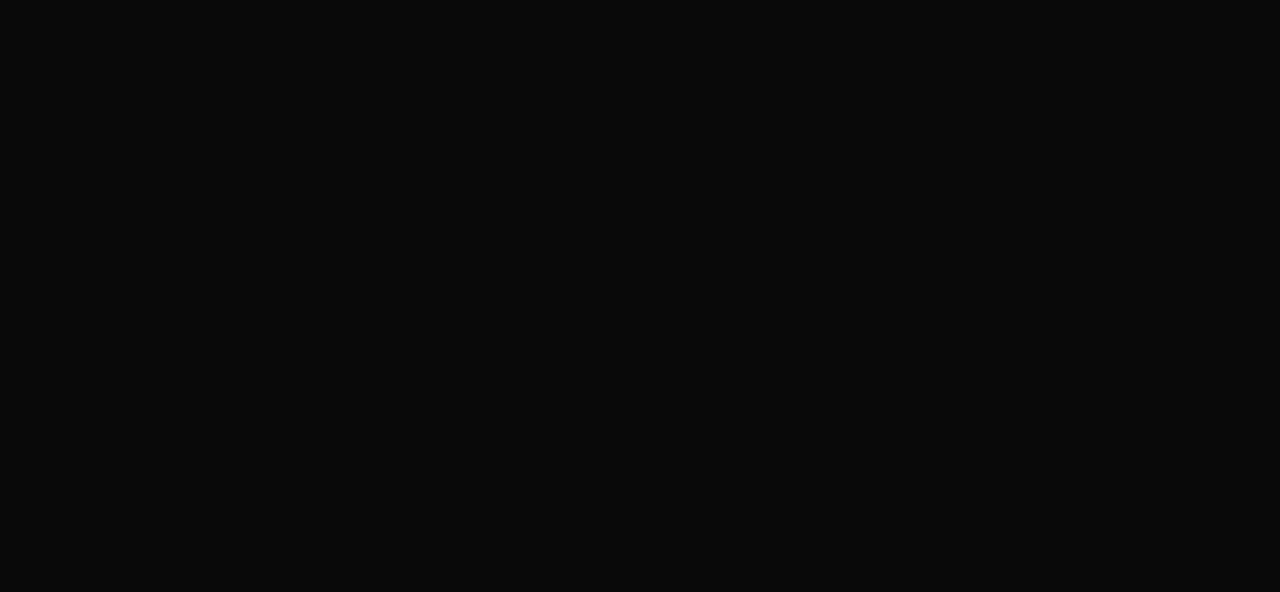
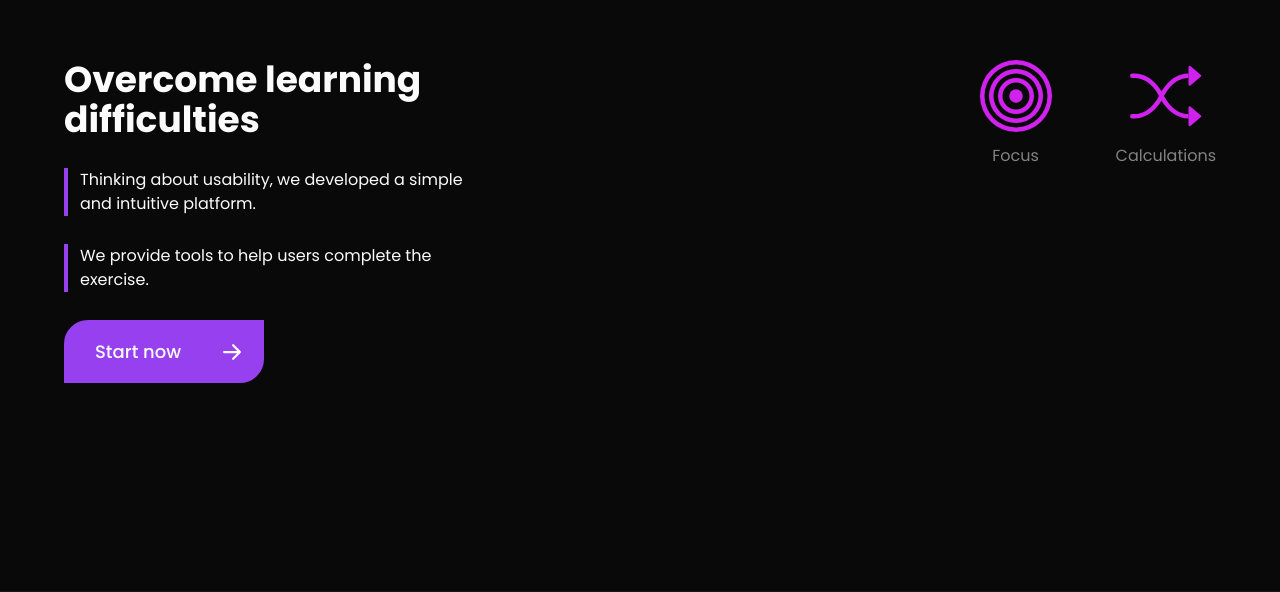
Before and after one commit to rodrigojsdeveloper/math, a Next.js app: page / in a window 1280 px wide. Shown: the part 1111-1703 px from the top of the page. Before the commit the page ends 963 px from the top, so only its background shows below. Built offline with nearby package versions, Linux system fonts and the light colour scheme.

Commit message:
feat: add learning component

```diff
--- a/app/globals.css
+++ b/app/globals.css
@@ -28,6 +28,7 @@
   --section-color: rgb(13, 13, 13);
   --input-color: hsla(0, 0%, 100%, .05);
   --selection: rgb(13, 13, 13, .5);
+  --pink-color: rgb(209 33 238);
 }
 
 html {
--- a/app/page.tsx
+++ b/app/page.tsx
@@ -1,3 +1,4 @@
+import Apprenticeship from '@/components/Apprenticeship'
 import Introduction from '@/components/Introduction'
 import Header from '@/components/Header'
 import Tips from '@/components/Tips'
@@ -8,6 +9,8 @@
       <Header />
       <Introduction />
       <Tips />
+      <Apprenticeship />
+      <hr className="h-[1px] w-full max-w-[1600] border-none bg-input-color" />
     </main>
   )
 }
--- /dev/null
+++ b/components/Apprenticeship.tsx
@@ -0,0 +1,66 @@
+import Button from './Button'
+
+const Apprenticeship = () => {
+  return (
+    <div className="flex flex-row justify-between px-16">
+      <div className="flex w-full max-w-[400px] flex-col gap-7">
+        <h2 className="text-4xl font-bold">Overcome learning difficulties</h2>
+
+        <p className="border-l-4 border-solid border-primary-color pl-3 text-base">
+          Thinking about usability, we developed a simple and intuitive
+          platform.
+        </p>
+        <p className="border-l-4 border-solid border-primary-color pl-3 text-base">
+          We provide tools to help users complete the exercise.
+        </p>
+
+        <Button />
+      </div>
+
+      <ul className="flex flex-row gap-16">
+        <li className="flex flex-col items-center gap-3">
+          <i className="text-pink-color text-4xl md:text-6xl lg:text-7xl">
+            <svg
+              stroke="currentColor"
+              fill="currentColor"
+              stroke-width="0"
+              viewBox="0 0 16 16"
+              height="1em"
+              width="1em"
+              xmlns="http://www.w3.org/2000/svg"
+            >
+              <path d="M8 15A7 7 0 1 1 8 1a7 7 0 0 1 0 14zm0 1A8 8 0 1 0 8 0a8 8 0 0 0 0 16z"></path>
+              <path d="M8 13A5 5 0 1 1 8 3a5 5 0 0 1 0 10zm0 1A6 6 0 1 0 8 2a6 6 0 0 0 0 12z"></path>
+              <path d="M8 11a3 3 0 1 1 0-6 3 3 0 0 1 0 6zm0 1a4 4 0 1 0 0-8 4 4 0 0 0 0 8z"></path>
+              <path d="M9.5 8a1.5 1.5 0 1 1-3 0 1.5 1.5 0 0 1 3 0z"></path>
+            </svg>
+          </i>
+          <p className="text-base opacity-50">Focus</p>
+        </li>
+
+        <li className="flex flex-col items-center gap-3">
+          <i className="text-pink-color text-4xl md:text-6xl lg:text-7xl">
+            <svg
+              stroke="currentColor"
+              fill="currentColor"
+              strokeWidth="0"
+              viewBox="0 0 16 16"
+              height="1em"
+              width="1em"
+              xmlns="http://www.w3.org/2000/svg"
+            >
+              <path
+                fill-rule="evenodd"
+                d="M0 3.5A.5.5 0 0 1 .5 3H1c2.202 0 3.827 1.24 4.874 2.418.49.552.865 1.102 1.126 1.532.26-.43.636-.98 1.126-1.532C9.173 4.24 10.798 3 13 3v1c-1.798 0-3.173 1.01-4.126 2.082A9.624 9.624 0 0 0 7.556 8a9.624 9.624 0 0 0 1.317 1.918C9.828 10.99 11.204 12 13 12v1c-2.202 0-3.827-1.24-4.874-2.418A10.595 10.595 0 0 1 7 9.05c-.26.43-.636.98-1.126 1.532C4.827 11.76 3.202 13 1 13H.5a.5.5 0 0 1 0-1H1c1.798 0 3.173-1.01 4.126-2.082A9.624 9.624 0 0 0 6.444 8a9.624 9.624 0 0 0-1.317-1.918C4.172 5.01 2.796 4 1 4H.5a.5.5 0 0 1-.5-.5z"
+              ></path>
+              <path d="M13 5.466V1.534a.25.25 0 0 1 .41-.192l2.36 1.966c.12.1.12.284 0 .384l-2.36 1.966a.25.25 0 0 1-.41-.192zm0 9v-3.932a.25.25 0 0 1 .41-.192l2.36 1.966c.12.1.12.284 0 .384l-2.36 1.966a.25.25 0 0 1-.41-.192z"></path>
+            </svg>
+          </i>
+          <p className="text-base opacity-50">Calculations</p>
+        </li>
+      </ul>
+    </div>
+  )
+}
+
+export default Apprenticeship
--- a/tailwind.config.ts
+++ b/tailwind.config.ts
@@ -18,6 +18,7 @@
         'background-color': 'var(--background-color)',
         'section-color': 'var(--section-color)',
         'input-color': 'var(--input-color)',
+        'pink-color': 'var(--pink-color)',
       },
       backgroundImage: {
         accents: 'linear-gradient(to right,#fbfbfb,#d121ee,#9740ef)',
```
